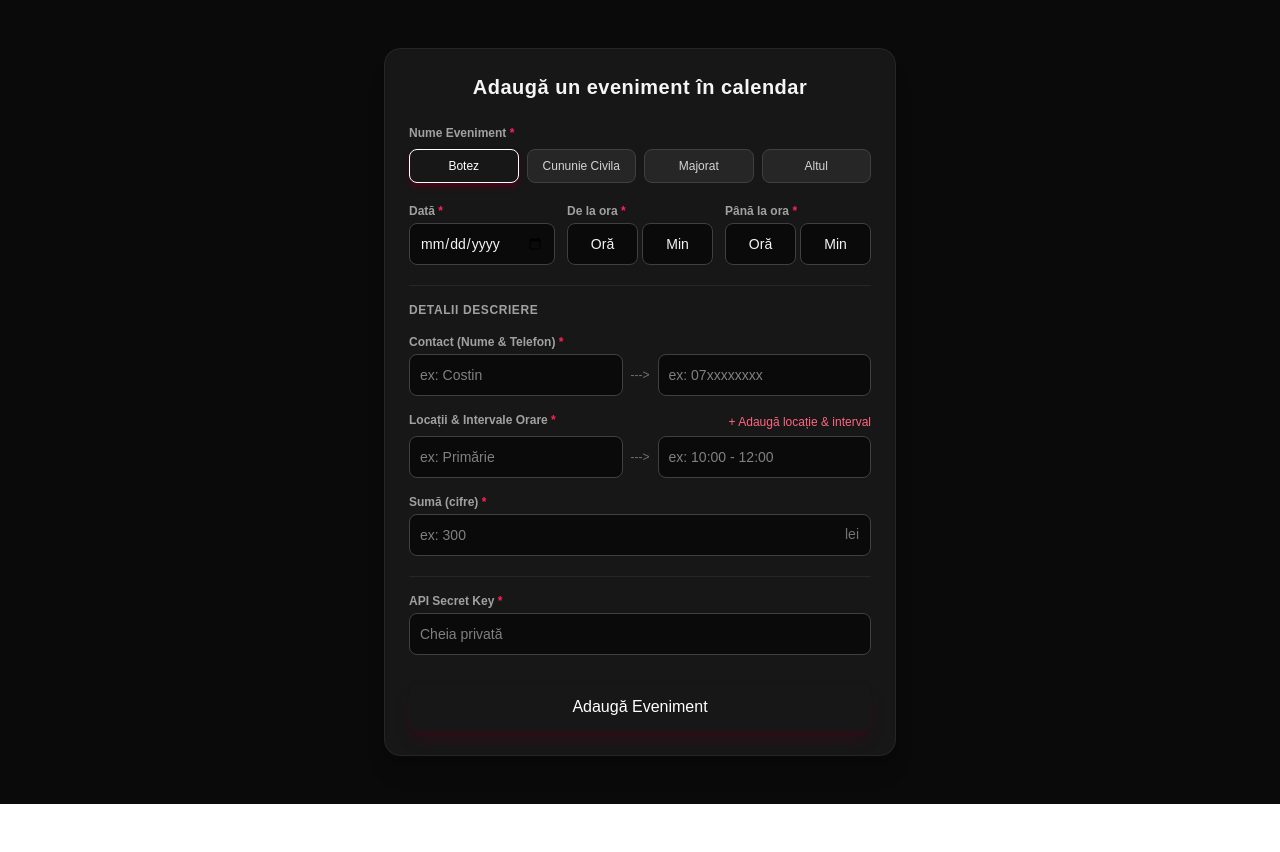
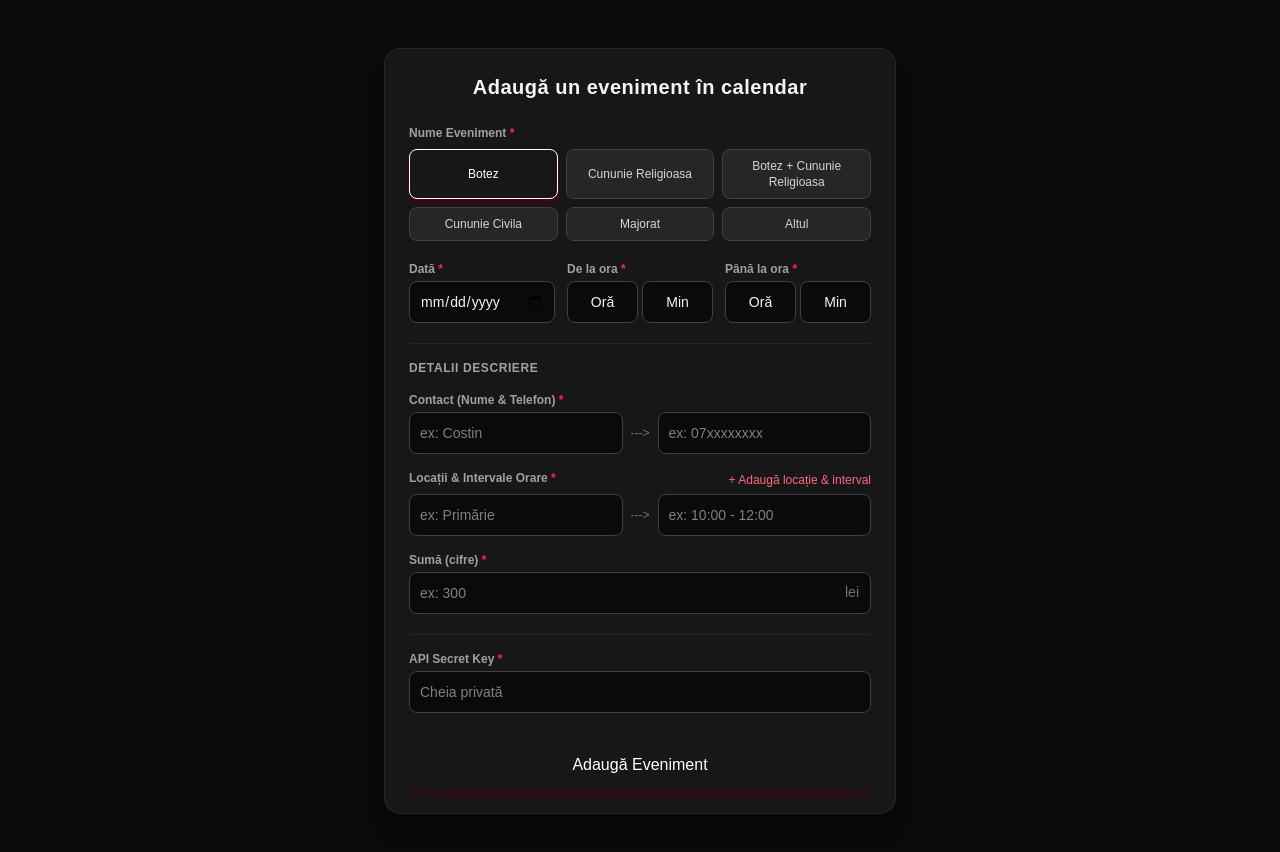
Before and after one commit to coxteen/quick-calendar, a Next.js app: page / in a window 1280 px wide. Shown: the top 852 px of the page. Before the commit the page ends 804 px from the top, so only its background shows below. Built offline with nearby package versions, Linux system fonts and the light colour scheme.

Commit message:
Added two more event types

```diff
--- a/app/components/EventTypeSelector.tsx
+++ b/app/components/EventTypeSelector.tsx
@@ -1,6 +1,6 @@
 import { theme } from "../constants/theme";
 
-export type EventType = "Botez" | "Cununie Civila" | "Majorat" | "Altul";
+export type EventType = "Botez" | "Cununie Religioasa" | "Botez + Cununie Religioasa" | "Cununie Civila" | "Majorat" | "Altul";
 
 interface EventTypeSelectorProps {
   value: EventType;
@@ -9,7 +9,7 @@ interface EventTypeSelectorProps {
   onChangeCustomTitle: (val: string) => void;
 }
 
-const EVENT_OPTIONS: EventType[] = ["Botez", "Cununie Civila", "Majorat", "Altul"];
+const EVENT_OPTIONS: EventType[] = ["Botez", "Cununie Religioasa", "Botez + Cununie Religioasa", "Cununie Civila", "Majorat", "Altul"];
 
 export function EventTypeSelector({
   value,
@@ -22,7 +22,7 @@ export function EventTypeSelector({
       <label className={`${theme.labels.standard} mb-2`}>
         Nume Eveniment <span className="text-rose-500">*</span>
       </label>
-      <div className="grid grid-cols-2 gap-2 sm:grid-cols-4">
+      <div className="grid grid-cols-2 gap-2 sm:grid-cols-3">
         {EVENT_OPTIONS.map((type) => {
           const isSelected = value === type;
           return (
```
